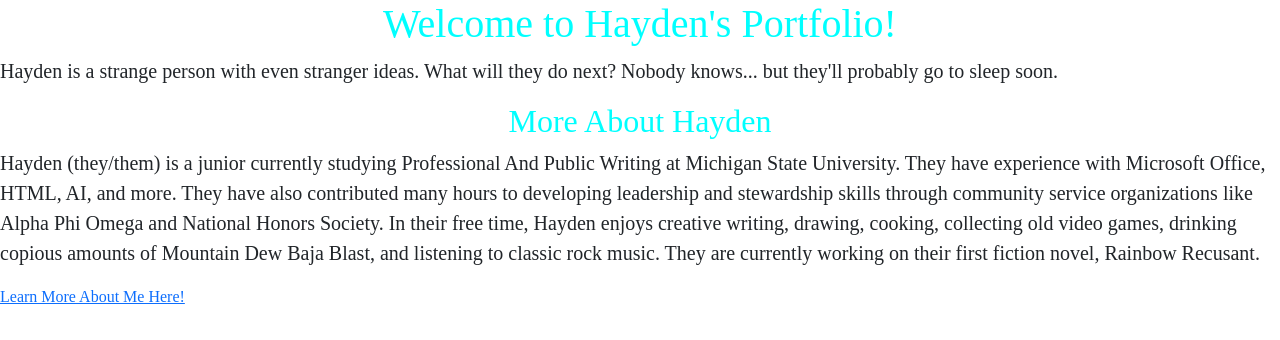
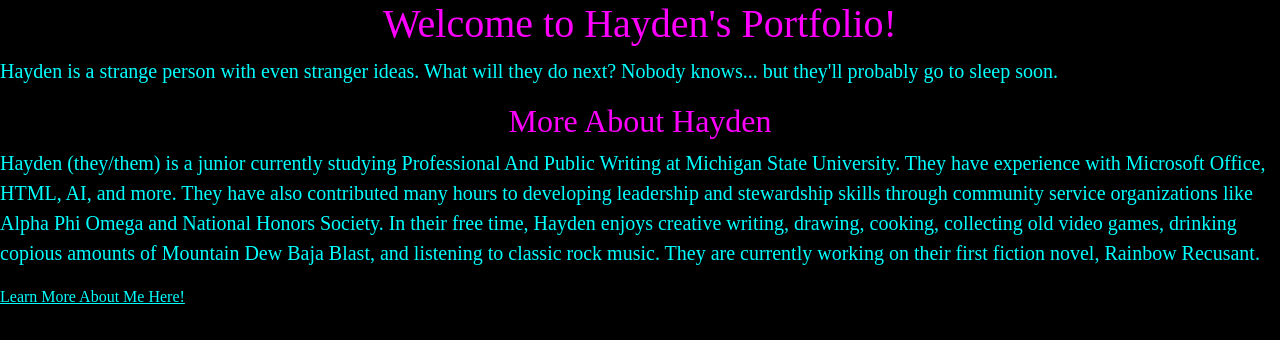
Before and after one commit to WRA210-Spring2024/HaydenPortfolio, a plain HTML site: page index.html in a window 1280 px wide. Drawn offline with nearby package versions, Linux system fonts and the light colour scheme; a web font is replaced by a local one.

```diff
--- a/index.html
+++ b/index.html
@@ -2,13 +2,13 @@
 <html lang="en">
 <head>
         <title>Hayden Spink</title>
-        <link href="./style.css" rel="stylesheet" />
         <meta charset="UTF-8">
 
         <link href="https://cdn.jsdelivr.net/npm/bootstrap@5.0.2/dist/css/bootstrap.min.css" rel="stylesheet" integrity="sha384-EVSTQN3/azprG1Anm3QDgpJLIm9Nao0Yz1ztcQTwFspd3yD65VohhpuuCOmLASjC" crossorigin="anonymous">
         <link rel="preconnect" href="https://fonts.googleapis.com">
         <link rel="preconnect" href="https://fonts.gstatic.com" crossorigin>
         <link href="https://fonts.googleapis.com/css2?family=Kode+Mono:wght@400..700&display=swap" rel="stylesheet">
+        <link href="./style.css" rel="stylesheet" />
 </head>
 <body>
 <h1> Welcome to Hayden's Portfolio! </h1>
--- a/style.css
+++ b/style.css
@@ -4,13 +4,13 @@ body {
   }
 
   h1 {
-    color: cyan;
+    color: magenta;
     text-align: center;
     font-family: "Kode Mono";
   }
 
   h2 {
-    color: cyan;
+    color: magenta;
     text-align: center;
     font-family: "Kode Mono";
   }
@@ -18,6 +18,7 @@ body {
   p {
     font-family: "Kode Mono";
     font-size: 20px;
+    color:cyan
   }
 
   a {
```
